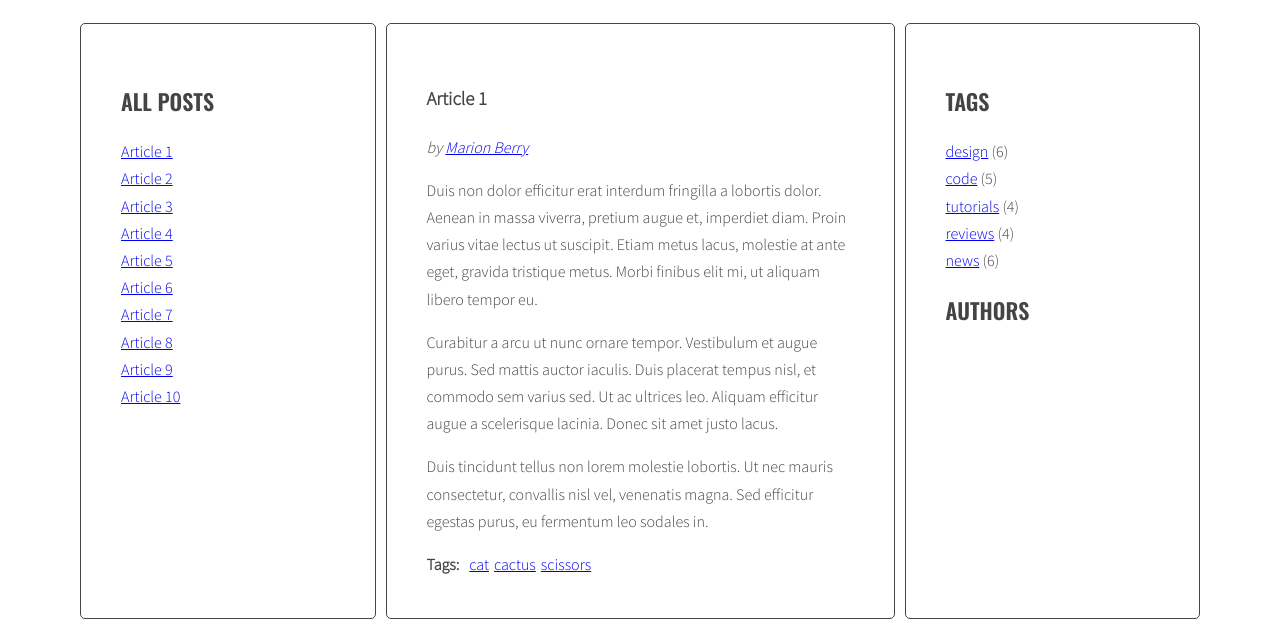
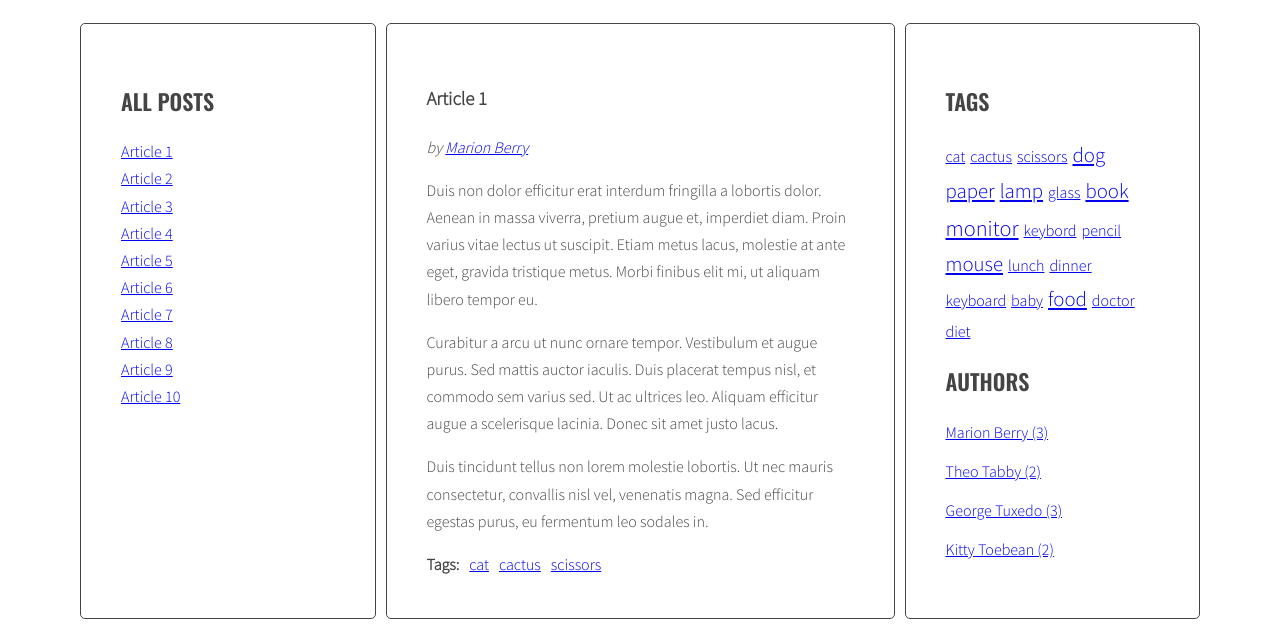
Before and after one commit to mikolajszydlo/javascript-blog, a website: page index.html in a window 1280 px wide. Shown: the part 220-847 px from the top of the page. Drawn offline with nearby package versions, Linux system fonts and the light colour scheme.

Commit message:
Add tags cloud and authors list to sidebar

```diff
--- a/index.html
+++ b/index.html
@@ -207,10 +207,6 @@
             <div class="post-tags">
               <p><strong>Tags:</strong></p>
               <ul class="list list-horizontal">
-                <li><a href="#">code</a></li>
-                <li><a href="#">design</a></li>
-                <li><a href="#">news</a></li>
-                <li><a href="#">reviews</a></li>
               </ul>
             </div>
           </article>
@@ -218,34 +214,9 @@
         <aside class="sidebar">
           <h2 class="section-title">Tags</h2>
           <ul class="list tags">
-            <li><a href="#">design</a> <span>(6)</span></li>
-            <li><a href="#">code</a> <span>(5)</span></li>
-            <li><a href="#">tutorials</a> <span>(4)</span></li>
-            <li><a href="#">reviews</a> <span>(4)</span></li>
-            <li><a href="#">news</a> <span>(6)</span></li>
           </ul>
           <h2 class="section-title">Authors</h2>
           <ul class="list authors">
-            <!-- <li>
-              <a href="#">
-                <span class="author-name">Kitty Toebean</span>
-              </a>
-            </li>
-            <li>
-              <a href="#">
-                <span class="author-name">Theo Tabby</span>
-              </a>
-            </li>
-            <li>
-              <a href="#">
-                <span class="author-name">George Tuxedo</span>
-              </a>
-            </li>
-            <li>
-              <a href="#">
-                <span class="author-name">Marion Berry</span>
-              </a>
-            </li> -->
           </ul>
         </aside>
       </main>
--- a/js/script.js
+++ b/js/script.js
@@ -1,17 +1,23 @@
 'use strict';
 
-const optTitleListSelector = '.titles',
-  optArticleSelector = '.post',
-  optTitleSelector = '.post-title',
-  optArticleTagsSelector = '.post-tags .list',
-  optArticleAuthorSelector = '.post-author';
+const opts = {
+  TitleListSelector: '.titles',
+  ArticleSelector: '.post',
+  TitleSelector: '.post-title',
+  ArticleTagsSelector: '.post-tags .list',
+  ArticleAuthorSelector: '.post-author',
+  TagsListSelector: '.list.tags',
+  CloudClassCount: 5,
+  CloudClassPrefix: 'tag-size-',
+  AuthorsListSelector: '.list.authors'
+};
 
 function generateTitleLinks(customSelector = ''){
-  const titleList = document.querySelector(optTitleListSelector);
+  const titleList = document.querySelector(opts.TitleListSelector);
   /* remove contents of titleList */
   titleList.innerHTML= '';
   /* find all the articles and save them to variable: articles */
-  const articles = document.querySelectorAll(optArticleSelector + customSelector);
+  const articles = document.querySelectorAll(opts.ArticleSelector + customSelector);
 
   let html = '';
 
@@ -19,7 +25,7 @@ function generateTitleLinks(customSelector = ''){
     /* get the article id */
     const articleId = article.getAttribute('id');
     /* find the title element and get the title from the title element */
-    const articleTitle = article.querySelector(optTitleSelector).innerHTML;
+    const articleTitle = article.querySelector(opts.TitleSelector).innerHTML;
     /* create HTML of the link */
     const linkHTML = '<li><a href="#' + articleId + '"><span>' + articleTitle + '</span></a></li>';
     /* insert link into titleList */
@@ -69,13 +75,34 @@ function generateTitleLinks(customSelector = ''){
 }
 generateTitleLinks();
 
+function calculateTagsParams(tags) {
+  const valList = [];
+  for(let tag in tags){
+    valList.push(tags[tag]);
+  }
+  const tagsParams = {
+    'max': Math.max(...valList),
+    'min': Math.min(...valList),
+  };
+  return tagsParams;
+}
+
+function calculateTagClass(count, params) {
+  const factor = opts.CloudClassCount / (params['max'] - params['min'] + 1);
+  const calculatedClass = Math.round(count * factor);
+
+  return opts.CloudClassPrefix  + calculatedClass;
+}
+
 function generateTags(){
+  /* [NEW] create a new variable allTags with an empty object */
+  let allTags = {};
   /* find all articles */
-  const articles = document.querySelectorAll(optArticleSelector);
+  const articles = document.querySelectorAll(opts.ArticleSelector);
   /* START LOOP: for every article: */
   for(let article of articles) {
     /* find tags wrapper */
-    let tagsWrapper = article.querySelector(optArticleTagsSelector);
+    let tagsWrapper = article.querySelector(opts.ArticleTagsSelector);
     /* make html variable with empty string */
     let html = '';
     /* get tags from data-tags attribute */
@@ -88,12 +115,35 @@ function generateTags(){
       const linkHTML = '<li><a href="#tag-' + tag + '">' + tag + '</a></li>';
       /* add generated code to html variable */
       html = html + linkHTML;
+      /* [NEW] check if this link is NOT already in allTags */
+      if(!allTags[tag]){
+        allTags[tag] = 1;
+      } else {
+        allTags[tag]++;
+      }
     /* END LOOP: for each tag */
     }
     /* insert HTML of all the links into the tags wrapper */
     tagsWrapper.innerHTML = html;
   /* END LOOP: for every article: */
   }
+  /* [NEW] find list of tags in right column */
+  const tagList = document.querySelector(opts.TagsListSelector);
+
+  const tagsParams = calculateTagsParams(allTags);
+
+  /* [NEW] create variable for all links HTML code */
+  let allTagsHTML = '';
+
+  /* [NEW] START LOOP: for each tag in allTags: */
+  for(let tag in allTags){
+    /* [NEW] generate code of a link and add it to allTagsHTML */
+    allTagsHTML += '<a class="' + calculateTagClass(allTags[tag], tagsParams) + '" href="#tag-' + tag + '">' + tag + '</a>';
+  }
+  /* [NEW] END LOOP: for each tag in allTags: */
+
+  /*[NEW] add HTML from allTagsHTML to tagList */
+  tagList.innerHTML = allTagsHTML;
 }
 
 generateTags();
@@ -141,16 +191,30 @@ function addClickListenersToTags(){
 addClickListenersToTags();
 
 function generateAuthors() {
-  const articles = document.querySelectorAll(optArticleSelector);
+  const allAuthors = {};
+  const articles = document.querySelectorAll(opts.ArticleSelector);
+  const authorList = document.querySelector(opts.AuthorsListSelector);
 
   for(let article of articles) {
-    let authorWrapper = article.querySelector(optArticleAuthorSelector);
+    let authorWrapper = article.querySelector(opts.ArticleAuthorSelector);
 
     const articleAuthor = article.getAttribute('data-author'),
       authorHTML = 'by <a href="#author-' + articleAuthor + '">' + articleAuthor + '</a>';
 
     authorWrapper.innerHTML = authorHTML;
+
+    if(!allAuthors[articleAuthor]){
+      allAuthors[articleAuthor] = 1;
+    } else {
+      allAuthors[articleAuthor]++;
+    }
   }
+  let allAuthorsHTML = '';
+
+  for(let author in allAuthors){
+    allAuthorsHTML += '<li><a href="#author-' + author + '">' + author + ' (' + allAuthors[author] + ')' + '</a></li>';
+  }
+  authorList.innerHTML = allAuthorsHTML;
 }
 
 generateAuthors();
--- a/sass/style.scss
+++ b/sass/style.scss
@@ -81,6 +81,10 @@ body {
   list-style-type: none;
   margin: 0;
   padding: 0;
+  a {
+    padding-right: 5px;
+    word-wrap: normal;
+  }
 
   .active {
     font-weight: bold;
@@ -93,6 +97,32 @@ body {
   }
 }
 
+.tag-size-
+
+.tag-size-5 {
+  display: inline-block;
+  font-size: 150%;
+}
+
+.tag-size-4 {
+  display: inline-block;
+  font-size: 140%;
+}
+
+.tag-size-3 {
+  display: inline-block;
+  font-size: 130%;
+}
+
+.tag-size-2 {
+  display: inline-block;
+  font-size: 120%;
+}
+
+.tag-size-1 {
+  display: inline-block;
+  font-size: 100%;
+}
 /* Authors */
 
 .authors {
```
Also changed, not shown: css/style.css, 1 other file.
